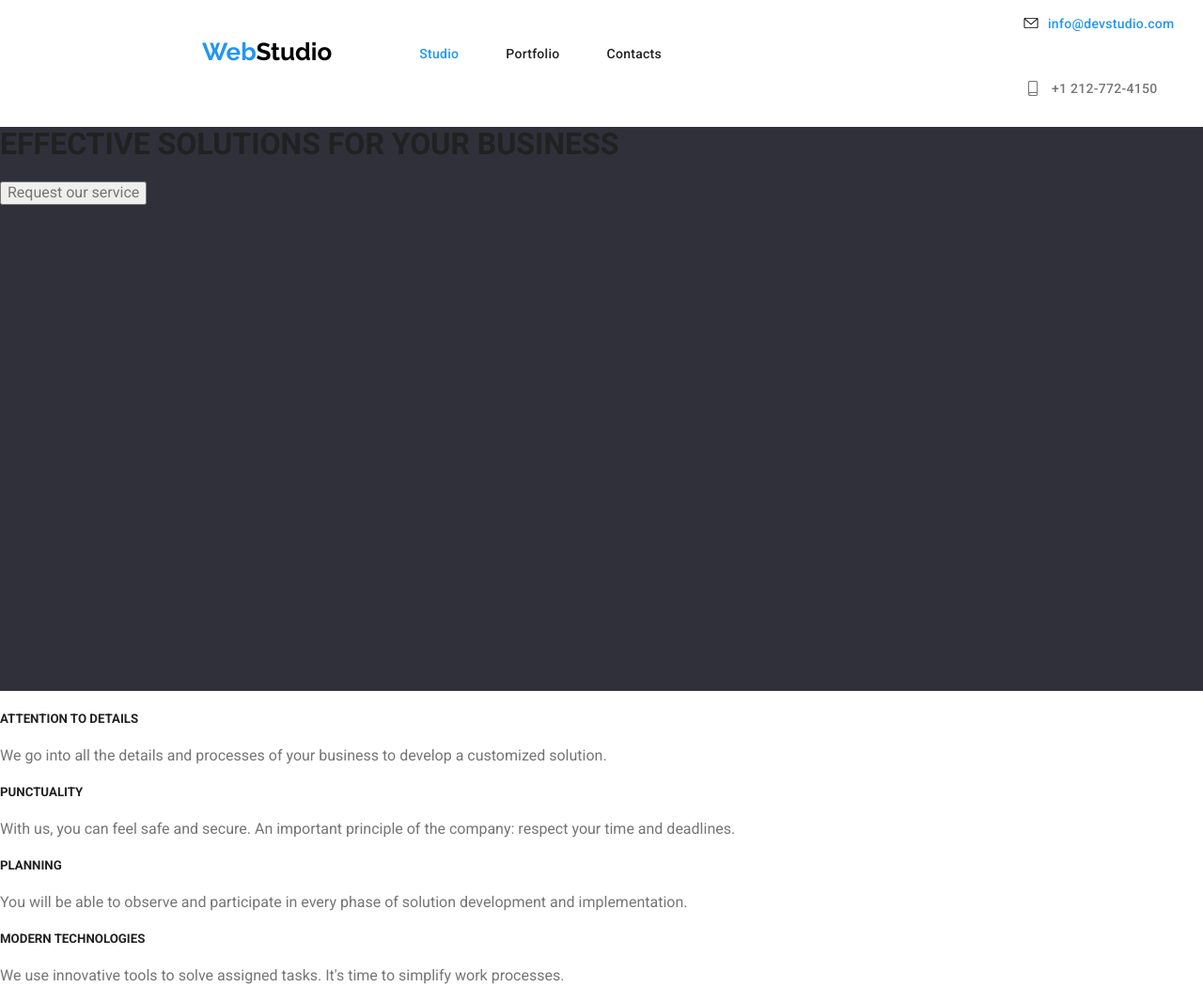
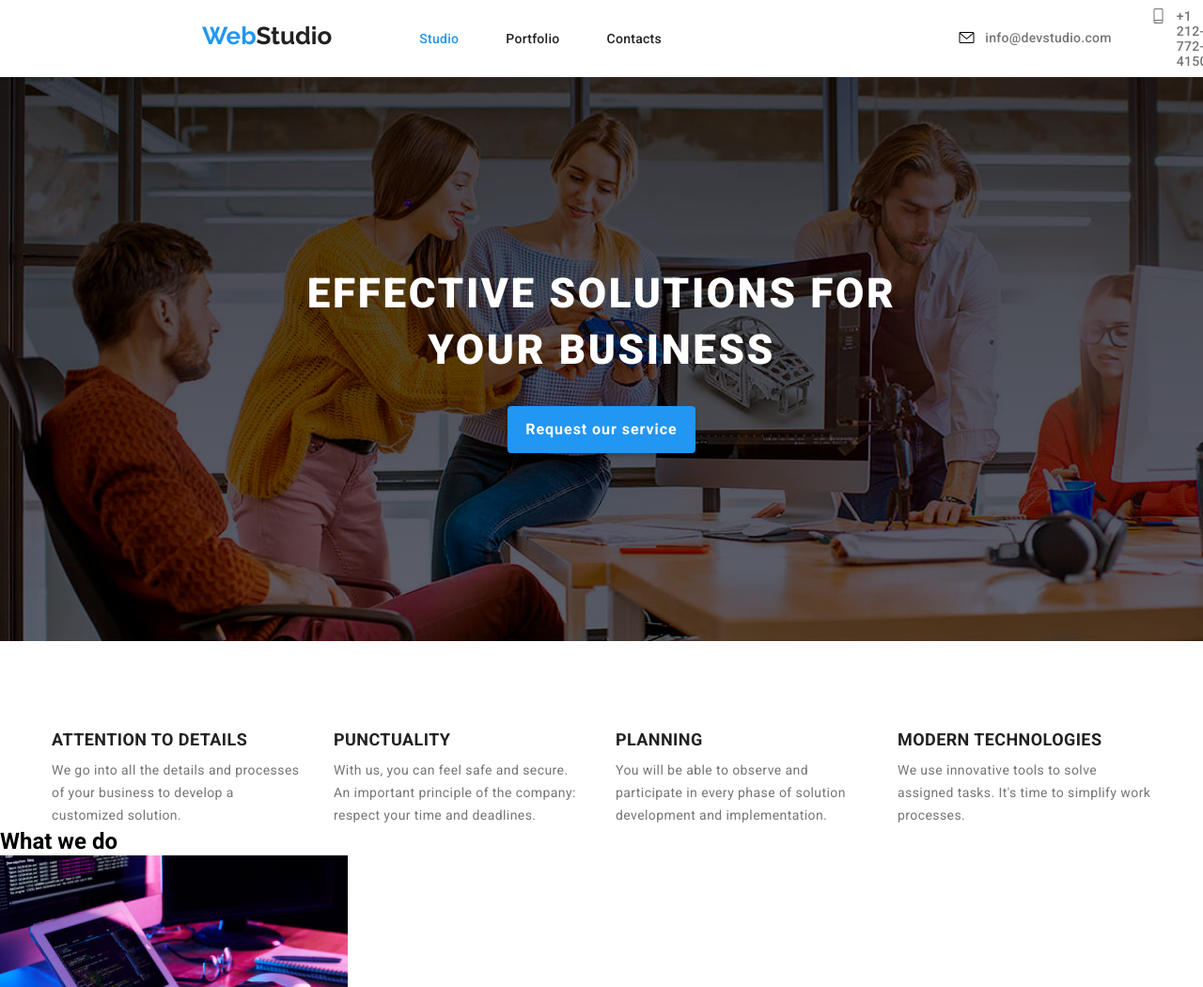
Before and after one commit to PopoacaAndrei/Exercise, a plain HTML site: page index.html in a window 1280 px wide. Shown: the top 1050 px of the page at 94% size. Drawn offline with Linux system fonts and the light colour scheme.

Commit message:
update exercises

```diff
--- a/css/styles.css
+++ b/css/styles.css
@@ -5,10 +5,15 @@
   --text-color: #212121;
   --heading-color: #212121;
   --small-text-color: #757575;
+  --contacts-text-color: #757575;
+  --icons-color-active: #2196f3;
+  --title-color: #fff;
+  --button-color: #2196f3;
 }
 
 * {
   box-sizing: border-box;
+  margin: 0px;
 }
 
 body {
@@ -20,9 +25,13 @@ h2,
 h3,
 h4,
 h5,
-h6 {
-  font-family: var(--text-font-family);
-  color: var(--text-color);
+h6,
+p,
+ul {
+  margin: 0;
+  padding: 0;
+  list-style: none;
+  overflow: hidden;
 }
 
 p,
@@ -43,6 +52,7 @@ a {
   max-width: 1600px;
 }
 
+/* Navigation */
 .container-nav {
   display: flex;
   background-color: #fff;
@@ -63,72 +73,29 @@ a {
 }
 
 .studio {
-  color: #000000;
+  color: var(--link-color);
 }
 
-.nav-menu ul {
-  display: flex;
-  gap: 50px;
-  margin-left: 93px;
-  margin-top: 48px;
-  padding-left: 0px;
-}
-
-.nav-contacts {
-  display: flex;
-  flex-wrap: wrap;
-  flex-grow: 1;
-  gap: 30px;
-  align-items: center;
-  margin-left: 385px;
-  padding-top: 5px;
-}
-
-.nav-contacts > a {
-  display: flex;
-  gap: 10px;
-}
-.nav-contacts > a > span {
-  display: flex;
-  align-items: center;
-}
-
-.icon-mail {
-  height: 15px;
-  width: 16px;
-}
-
-.icon-smartphone {
-  height: 16px;
-  width: 20px;
-}
-
-.mail:hover,
-.mail:focus,
-.tel:focus,
-.tel:hover {
+.studio-activ {
   color: var(--link-active-color);
-}
-
-.icon-mail:hover,
-.icon-smartphone:hover {
-  fill: #2196f3;
-}
-
-.studio-activ,
-.mail {
-  color: #2196f3;
-  font-family: Roboto;
+  font-family: var(--text-font-family);
   font-size: 14px;
   font-style: normal;
   font-weight: 500;
   line-height: normal;
   letter-spacing: 0.28px;
 }
+/* Navigation Menu */
+.nav-menu ul {
+  display: flex;
+  gap: 50px;
+  padding-bottom: 32px;
+  padding-top: 32px;
+  margin-left: 93px;
+}
 
 .portfolio,
-.contacts,
-.tel {
+.contacts-nav {
   color: var(--text-color);
   font-family: Roboto;
   font-size: 14px;
@@ -138,12 +105,131 @@ a {
   letter-spacing: 0.28px;
 }
 
-.tel {
-  color: #757575;
+.studio-activ:hover,
+.portfolio:hover,
+.contacts-nav:hover,
+.contacts:hover {
+  color: var(--link-active-color);
 }
 
+/* Contacts Section Header */
+
+.header-contacts {
+  display: flex;
+  justify-content: center;
+  align-items: center;
+  gap: 40px;
+  padding-left: 320px;
+}
+
+.contacts {
+  display: flex;
+  gap: 10px;
+  color: var(--contacts-text-color);
+  font-family: var(--text-font-family);
+  font-size: 14px;
+  font-style: normal;
+  font-weight: 500;
+  line-height: normal;
+  letter-spacing: 0.28px;
+}
+
+.mail,
+.phone {
+  color: var(--contacts-text-color);
+  width: 19px;
+  height: 16px;
+  flex-shrink: 0;
+}
+/* Main */
 .hero-section {
   background: #2f303a;
   height: 600px;
   flex-shrink: 0;
+  display: flex;
+  justify-content: center;
+  align-items: center;
+  flex-direction: column;
+  gap: 30px;
+  background-image: linear-gradient(rgba(0, 0, 0, 0.5), rgba(0, 0, 0, 0.3)),
+    url(/images/background.jpg);
 }
+/* Title Hero Section */
+.title {
+  color: #fff;
+  text-align: center;
+  font-family: var(--text-font-family);
+  font-size: 44px;
+  font-style: normal;
+  font-weight: 900;
+  line-height: 60px; /* 136.364% */
+  letter-spacing: 2.64px;
+  text-transform: uppercase;
+  width: 696px;
+}
+
+.button-book-a-service {
+  width: 200px;
+  height: 50px;
+  flex-shrink: 0;
+  border-radius: 4px;
+  background: var(--button-color);
+  box-shadow: 0px 4px 4px 0px rgba(0, 0, 0, 0.15);
+  border: transparent;
+  cursor: pointer;
+}
+
+.request {
+  color: #fff;
+  text-align: center;
+  font-family: var(--text-font-family);
+  font-size: 16px;
+  font-style: normal;
+  font-weight: 700;
+  line-height: 30px; /* 187.5% */
+  letter-spacing: 0.96px;
+}
+
+.qualities-list {
+  display: flex;
+  justify-content: center;
+  align-items: center;
+  width: 100%;
+  margin-top: 94px;
+}
+
+.qualities-list {
+  display: flex;
+  gap: 30px;
+}
+
+.qualities {
+  display: flex;
+  flex-direction: column;
+  gap: 10px;
+}
+
+.qualities-title {
+  width: 270px;
+  color: #212121;
+  font-family: var(--text-font-family);
+  font-size: 18px;
+  font-style: normal;
+  font-weight: 700;
+  line-height: normal;
+  letter-spacing: 0.42px;
+  text-transform: uppercase;
+}
+
+.qualities-paragraph {
+  width: 270px;
+  height: 75px;
+  flex-shrink: 0;
+  color: var(--small-text-color);
+  font-family: var(--text-font-family);
+  font-size: 14px;
+  font-style: normal;
+  font-weight: 400;
+  line-height: 24px; /* 171.429% */
+  letter-spacing: 0.42px;
+}
--- a/index.html
+++ b/index.html
@@ -38,75 +38,87 @@
             </li>
 
             <li>
-              <a href="contacts.html" class="contacts">Contacts</a>
+              <a href="contacts.html" class="contacts-nav">Contacts</a>
             </li>
           </ul>
         </nav>
 
-        <div class="nav-contacts">
-          <a href="info@devstudio.com" class="mail contact">
-            <span>
-              <svg class="icon-mail">
-                <use href="./images/icons.svg/symbol-defs.svg#icon-mail"></use>
+        <ul class="header-contacts">
+          <li class="mail-header-group">
+            <a
+              href="mailtoinfo@devstudio.com"
+              class="contacts header-contacts-mail"
+            >
+              <span class="header-icon header-contacts-mail">
+                <svg class="mail">
+                  <use
+                    href="./images/icons.svg/symbol-defs.svg#icon-mail"
+                  ></use>
                 </svg> </span
               >info@devstudio.com</a
             >
+          </li>
 
-          <a href="tel:+1212-772-4150" class="tel contact">
-            <span>
-              <svg class="icon-smartphone">
+          <li class="phone-header-group">
+            <a
+              href="tel:+1 212-772-4150"
+              class="contacts header-contacts-phone"
+            >
+              <span class="header-icon header-contacts-phone">
+                <svg class="phone">
                   <use
                     href="./images/icons.svg/symbol-defs.svg#icon-smartphone"
                   ></use>
                 </svg> </span
               >+1 212-772-4150</a
             >
+          </li>
+        </ul>
       </div>
-      </div>
-
+    </header>
+    <!-- Main section -->
+    <main>
+      <div class="container">
+        <!-- Title Main -->
         <div class="hero-section container">
           <h1 class="title">EFFECTIVE SOLUTIONS FOR YOUR BUSINESS</h1>
           <button type="button" class="button-book-a-service">
             <span class="request">Request our service</span>
           </button>
         </div>
-    </header>
-    <!-- Main section -->
-    <main>
-      <div class="container">
+
         <div class="description-what-we-do">
           <section class="details">
-            <div>
-              <h5>ATTENTION TO DETAILS</h5>
-              <p>
+            <ul class="qualities-list">
+              <li class="qualities">
+                <h3 class="qualities-title">ATTENTION TO DETAILS</h3>
+                <p class="qualities-paragraph">
                   We go into all the details and processes of your business to
                   develop a customized solution.
                 </p>
-            </div>
-
-            <div>
-              <h5>PUNCTUALITY</h5>
-              <p>
-                With us, you can feel safe and secure. An important principle of
-                the company: respect your time and deadlines.
+              </li>
+              <li class="qualities">
+                <h3 class="qualities-title">PUNCTUALITY</h3>
+                <p class="qualities-paragraph">
+                  With us, you can feel safe and secure. An important principle
+                  of the company: respect your time and deadlines.
                 </p>
-            </div>
-
-            <div>
-              <h5>PLANNING</h5>
-              <p>
+              </li>
+              <li class="qualities">
+                <h3 class="qualities-title">PLANNING</h3>
+                <p class="qualities-paragraph">
                   You will be able to observe and participate in every phase of
                   solution development and implementation.
                 </p>
-            </div>
-
-            <div>
-              <h5>MODERN TECHNOLOGIES</h5>
-              <p>
+              </li>
+              <li class="qualities">
+                <h3 class="qualities-title">MODERN TECHNOLOGIES</h3>
+                <p class="qualities-paragraph">
                   We use innovative tools to solve assigned tasks. It's time to
                   simplify work processes.
                 </p>
-            </div>
+              </li>
+            </ul>
           </section>
         </div>
 
```
Also changed, not shown: images/background.jpg (added). Lines whose indentation alone changed are shown as unchanged.
